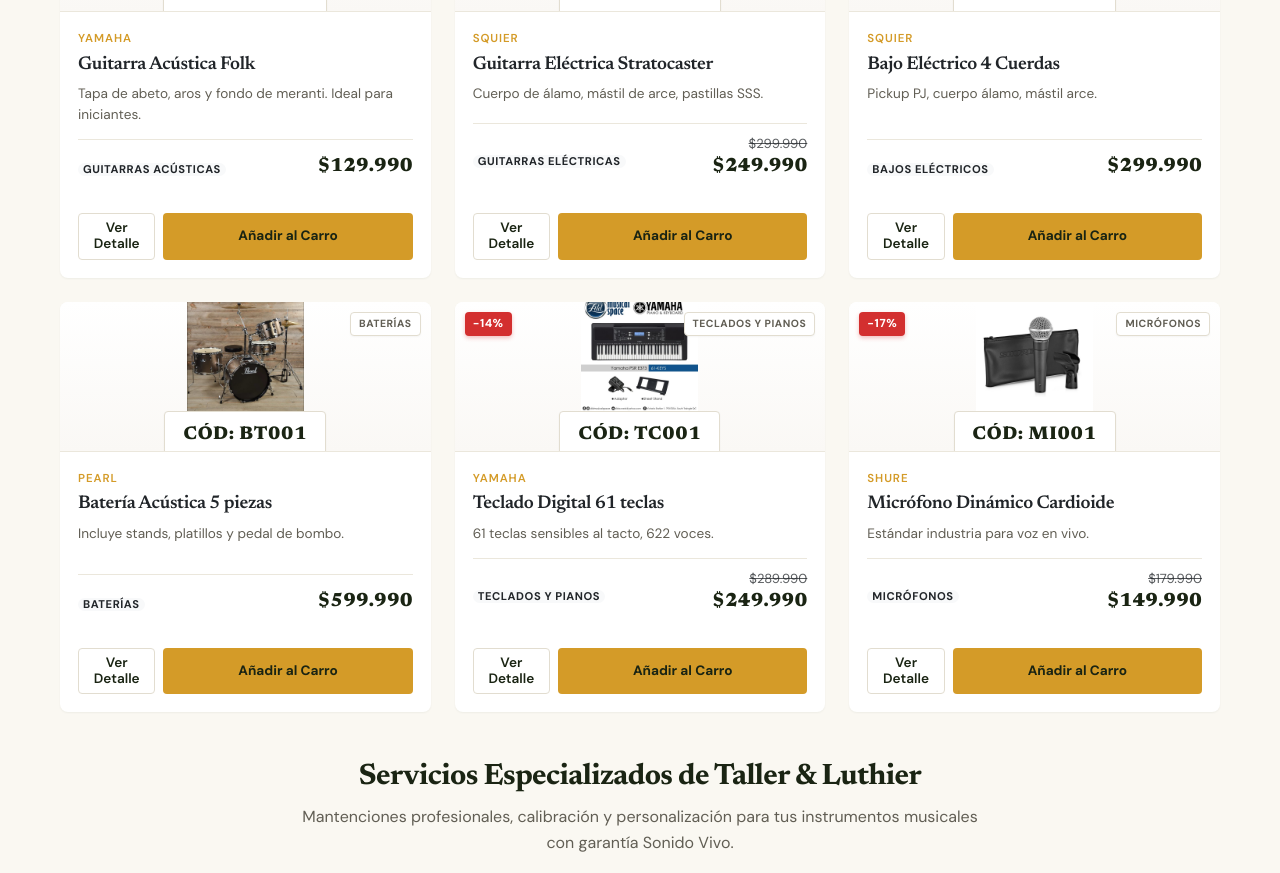
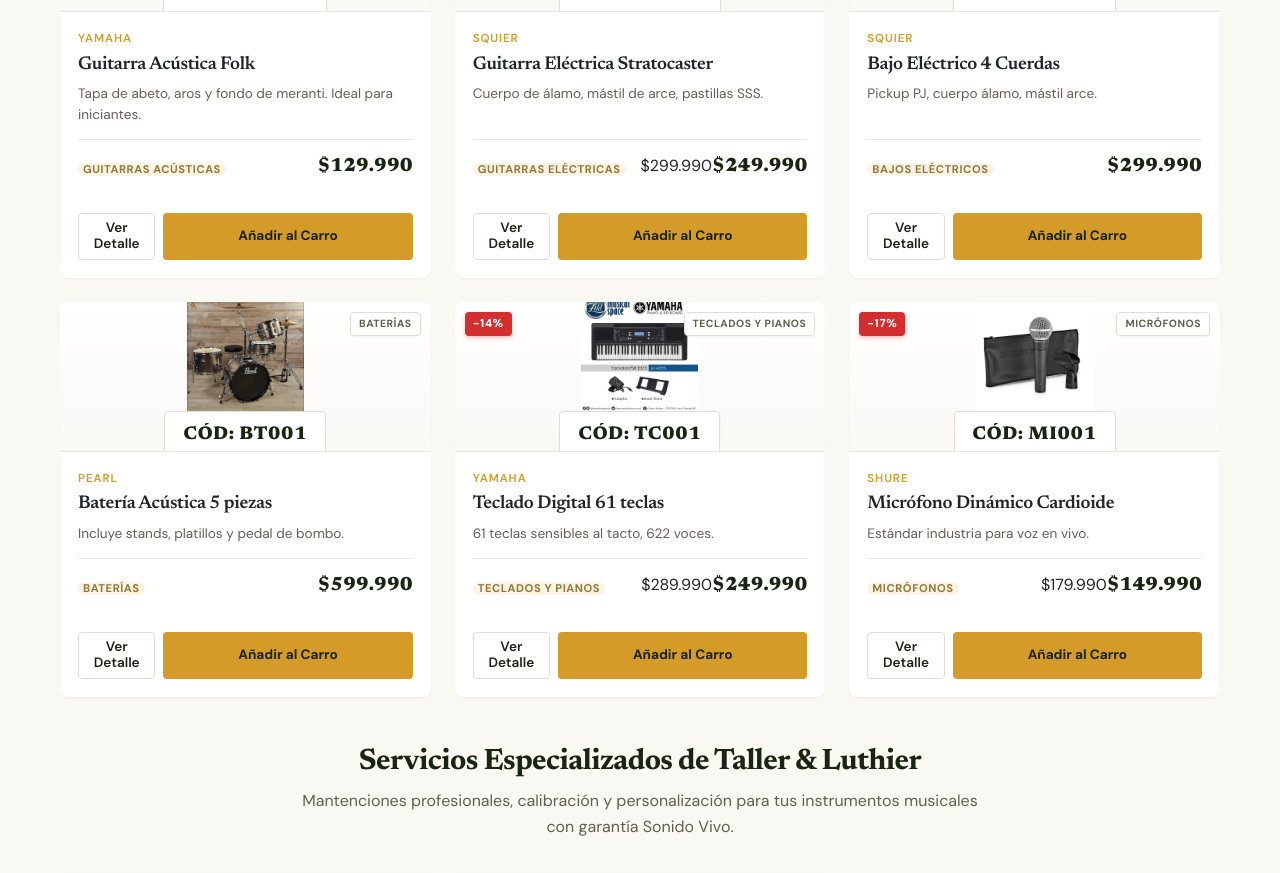
Before and after one commit to NezerkC/Prueba-Parcial-1, a React (Vite) app in the folder fullstack-react-parcial-1/: page / in a window 1280 px wide. Shown: the part 1700-2573 px from the top of the page. Built offline with nearby package versions, Linux system fonts and the light colour scheme.

Commit message:
style(catalog): estructurar contenedor de precios y badge de categoria en ProductCard

```diff
--- a/fullstack-react-parcial-1/src/components/ProductCard.jsx
+++ b/fullstack-react-parcial-1/src/components/ProductCard.jsx
@@ -1,5 +1,5 @@
 import { useState } from 'react';
-import { Badge, Button, Card } from 'react-bootstrap';
+import { Button, Card } from 'react-bootstrap';
 import { Link } from 'react-router-dom';
 import { formatearPrecioCLP, obtenerRutaImagen } from '../data/productos';
 import { useCart } from '../context/CartContext';
@@ -65,20 +65,25 @@ function ProductCard({ producto, onAddToCart }) {
 
         <div className="product-meta mt-auto">
           <div>
-            <Badge bg="light" text="dark" className="badge badge-category">
+            <span className="badge badge-category">
               {producto.categoria}
-            </Badge>
+            </span>
           </div>
-          <div className="text-end">
+          <div className="product-price-box text-end">
             {producto.enOferta && producto.precioOriginal && (
-              <span
-                className="product-price-original text-muted text-decoration-line-through d-block"
-                style={{ fontSize: '0.82rem', lineHeight: '1.2' }}
-              >
+              <span className="product-price-original">
                 {formatearPrecioCLP(producto.precioOriginal)}
               </span>
             )}
-            <span className={esGratis ? 'product-price free' : 'product-price'}>
+            <span
+              className={
+                esGratis
+                  ? 'product-price free'
+                  : producto.enOferta
+                    ? 'product-price on-sale'
+                    : 'product-price'
+              }
+            >
               {formatearPrecioCLP(producto.precio)}
             </span>
           </div>
```
